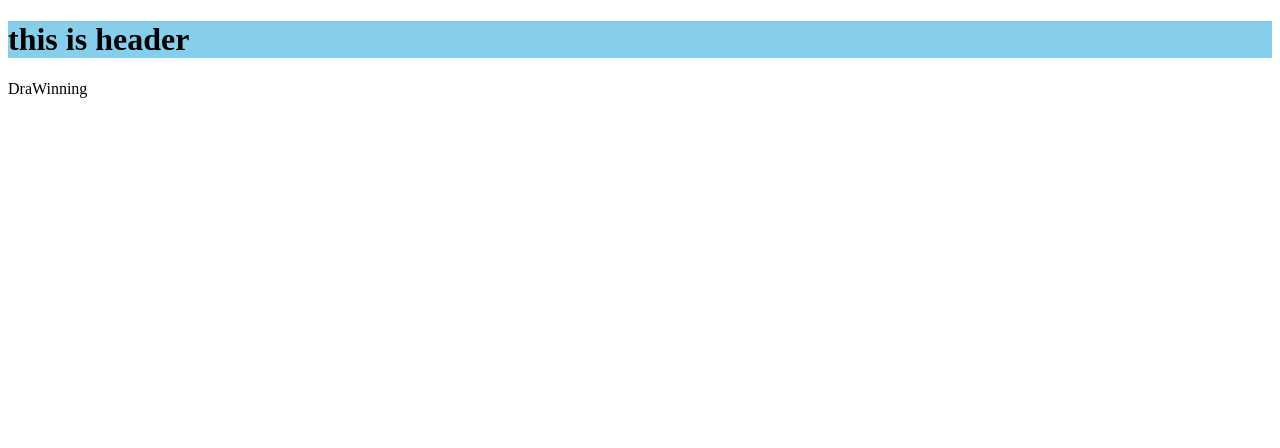
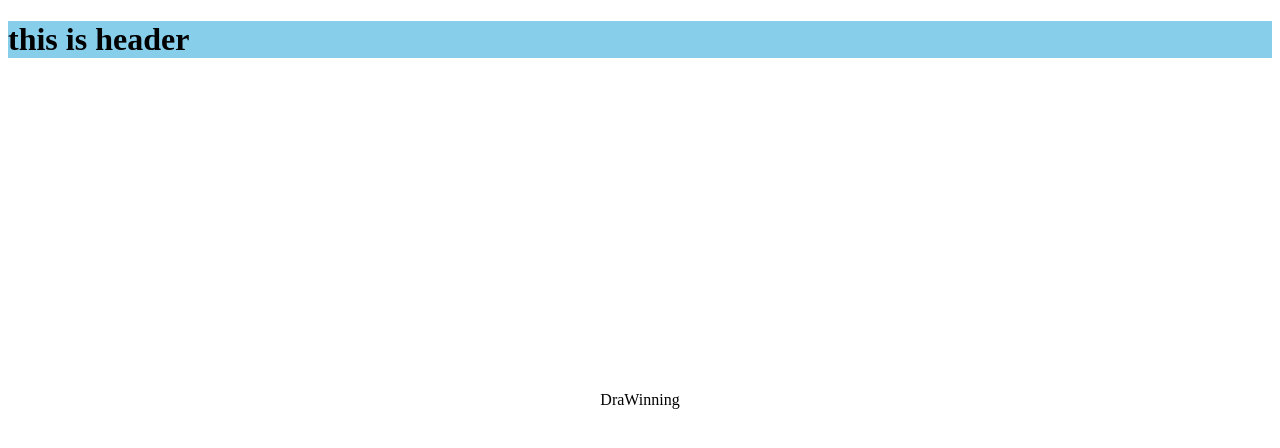
Before and after one commit to jeffersonoliveira-dev/whiteboard-app, a React app: page /#/ in a window 1280 px wide. Shown: the top 448 px of the page. Built offline with nearby package versions, Linux system fonts and the light colour scheme; the HTML template or start-up script is replaced by a standard one.

Commit message:
typo on styled components

```diff
--- a/frontend/src/components/Header/Header.tsx
+++ b/frontend/src/components/Header/Header.tsx
@@ -6,7 +6,6 @@ const Container = styled.div`
   background-color: skyblue;
   width: 100%;
 `
-
 const Header = () => {
   return (
     <Container>
--- a/frontend/src/routes/Home.tsx
+++ b/frontend/src/routes/Home.tsx
@@ -4,14 +4,14 @@ import Header from '../components/Header/Header'
 
 const Container = styled.div`
   height: 100%;
-  width: 100%:
+  width: 100%;
 `
 
 const Welcome = styled.div`
-  posiiton: absolute;
+  position: absolute;
   left: 50%;
-  top: 50%:
-  transform: translate(-50%,-50%);
+  top: 50%;
+  transform: translate(-50%, -50%);
 `
 
 const Home = () => {
```
